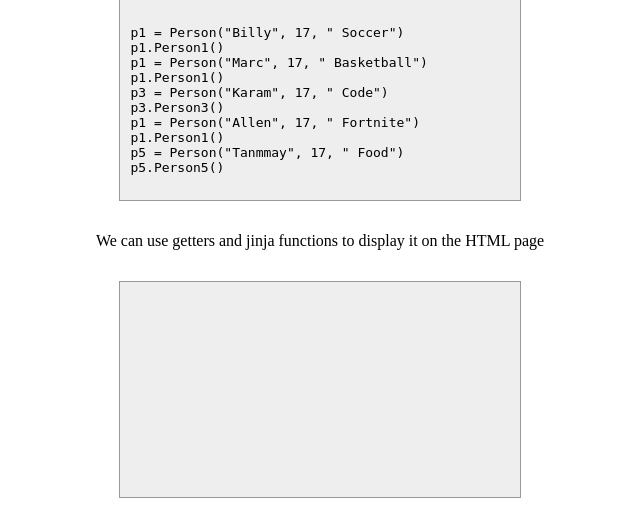
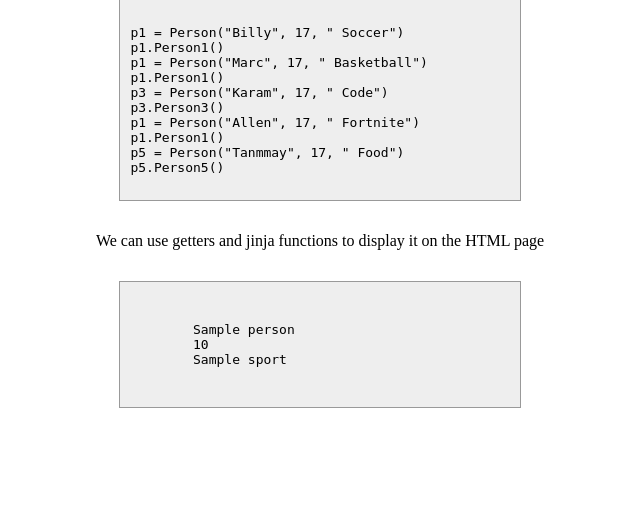
Before and after one commit to TMarwah/P3Cowboys, a Flask app: template Cowboys/William/templates/williamminilab.html in a window 1280 px wide. Shown: the part 722-1248 px from the top of the page, without its empty margins (320-960 px from the left). After the commit the page ends 1130 px from the top, so only its background shows below. Run offline with Flask 2, Linux system fonts and the light colour scheme; the template is opened without the code that fills it: most values are stand-ins (such as "Sample title", 1, 10 or a date in 2020).

Commit message:
APPEND!!!!

```diff
--- a/Cowboys/William/app.py
+++ b/Cowboys/William/app.py
@@ -13,4 +13,8 @@ def upload():
 
 @Cowboys_William_bp.route("/williamminilab")
 def minilab():
-    return render_template("williamminilab.html", Person=Person())
+    people = []
+    people.append(Person("Billy", 17, "Soccer"))
+    people.append(Person("Marc", 17, " Basketball"))
+    people.append(Person("Allen", 17, " Coding"))
+    return render_template("williamminilab.html", people=people)
--- a/Cowboys/William/templates/homepage2.html
+++ b/Cowboys/William/templates/homepage2.html
@@ -17,7 +17,7 @@
     <a href="/cowboys/marc/marcminilab" class="w3-button w3-bar-item">Marc's Minilab</a>
     <a href="/cowboys/tanmay/minilab" class="w3-button w3-bar-item">Tanmay's Minilab</a>
     <a href="/cowboys/karam/minilab" class="w3-button w3-bar-item">Karam's Minilab</a>
-    <a href="/cowboys/william/williamminilab" class="w3-button w3-bar-item">William's Minilab</a>
+    <a href="/williamminilab" class="w3-button w3-bar-item">William's Minilab</a>
 
     <!-- Dropdown (uses bootstrap)
     <div class="dropdown show">
--- a/Cowboys/William/templates/williamminilab.html
+++ b/Cowboys/William/templates/williamminilab.html
@@ -93,16 +93,10 @@ p5.Person5()
 <p>We can use getters and jinja functions to display it on the HTML page</p>
 <pre>
     <code>
-{% set P = Person %}
-{% set p1=Person(Billy,17,Soccer) %}
-{{p1.Person1}}
-{% set p1=Person(Marc,17,Basketball) %}
-{{p1.Person1}}
-{% set p1=Person(Karam,17,code) %}
-{{p1.Person1}}
-{% set p1=Person(Allen,17,Fortnite) %}
-{{p1.Person1}}
-{% set p1=Person(Tanmay,17,food) %}
-{{p1.Person1}}
+    {% for person in people %}
+        {{ person.name}}
+        {{ person.age }}
+        {{ person.sport }}
+        {% endfor %}
     </code>
 </pre>
```
Also changed, not shown: Cowboys/William/williamminilab.py (+4 -4 lines).
